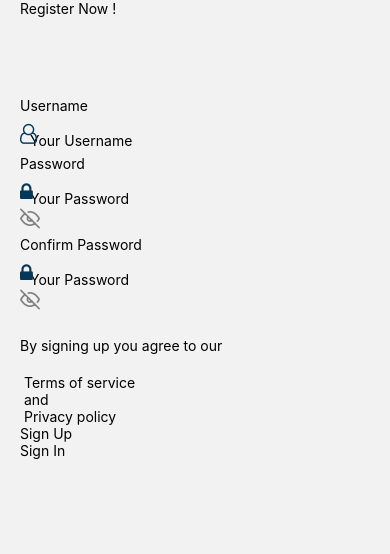
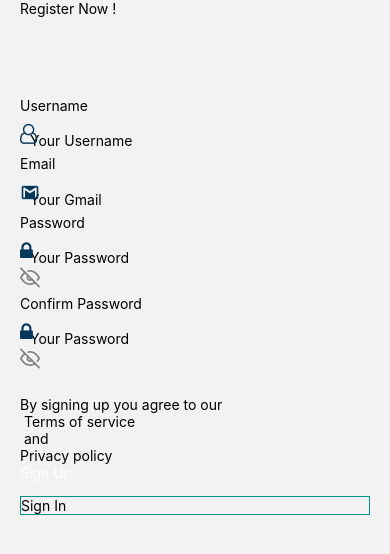
Before and after one commit to independenceee/vote-app, a React Native app: screen /SignUpScreen in a window 390 px wide. Shown: the top 554 px of the page. Built offline with nearby package versions, Linux system fonts and the light colour scheme; what tailwindcss-react-native would draw is missing.

Commit message:
fix signin screens

```diff
--- a/App.js
+++ b/App.js
@@ -3,13 +3,13 @@ import React from "react";
 import { TailwindProvider } from "tailwindcss-react-native";
 import { NavigationContainer } from "@react-navigation/native";
 
-import RootStackScreen from "./screens/RootStackScreen";
+import PublicScreen from "./screens/public";
 
 const App = function () {
     return (
         <TailwindProvider>
             <NavigationContainer>
-                <RootStackScreen />
+                <PublicScreen />
             </NavigationContainer>
         </TailwindProvider>
     );
--- a/screens/RootStackScreen.js
+++ /dev/null
@@ -1,21 +0,0 @@
-import React from "react";
-
-import { createStackNavigator } from "@react-navigation/stack";
-
-import SplashScreen from "./SplashScreen";
-import SignInScreen from "./SignInScreen";
-import SignUpScreen from "./SignUpScreen";
-
-const RootStack = createStackNavigator();
-
-const RootStackScreen = function () {
-    return (
-        <RootStack.Navigator>
-            <RootStack.Screen name="SplashScreen" component={SplashScreen} />
-            <RootStack.Screen name="SignInScreen" component={SignInScreen} />
-            <RootStack.Screen name="SignUpScreen" component={SignUpScreen} />
-        </RootStack.Navigator>
-    );
-};
-
-export default RootStackScreen;
--- /dev/null
+++ b/screens/public/PublicScreen.js
@@ -0,0 +1,20 @@
+import React from "react";
+import { createStackNavigator } from "@react-navigation/stack";
+
+import SplashScreen from "./SplashScreen";
+import SignInScreen from "./SignInScreen";
+import SignUpScreen from "./SignUpScreen";
+
+const Root = createStackNavigator();
+
+const PublicScreen = function () {
+    return (
+        <Root.Navigator>
+            <Root.Screen name="SplashScreen" component={SplashScreen} />
+            <Root.Screen name="SignInScreen" component={SignInScreen} />
+            <Root.Screen name="SignUpScreen" component={SignUpScreen} />
+        </Root.Navigator>
+    );
+};
+
+export default PublicScreen;
--- a/screens/SignUpScreen.js
+++ b/screens/public/SignUpScreen.js
@@ -2,9 +2,7 @@ import Reac, { useState, useLayoutEffect } from "react";
 import {
     View,
     Text,
-    Button,
     TouchableOpacity,
-    Dimensions,
     TextInput,
     Platform,
     ScrollView,
@@ -16,21 +14,24 @@ import { useNavigation } from "@react-navigation/native";
 import * as Animatable from "react-native-animatable";
 import FontAwesome from "react-native-vector-icons/FontAwesome";
 import Feather from "react-native-vector-icons/Feather";
+import MaterialCommunityIcons from "react-native-vector-icons/MaterialCommunityIcons";
 
 const styles = {
     container: `flex-1 bg-[#009387]`,
     header: `flex-1 justify-end `,
     headerText: `text-[#fff] font-bold text-[30px]`,
     footer: `bg-[#fff] rounded-tl-[30px] rounded-tr-[30px] flex-[${
-        Platform.OS === "ios" ? 3 : 5
-    }] `,
+        Platform.OS === "ios" ? 3 : 3
+    }]`,
     footerText: `text-[#05375a] text-[18px]`,
     action: `flex-row`,
     textInput: `flex-1 mt-[${Platform.OS == "ios" ? 0 : -12}px] text-[#05375a]`,
     button: `items-center mt-[50px]`,
     signIn: `w-[100%] h-[50px] justify-center items-center rounded-[10px]`,
-    textSign: `text-[18px] font-bold`,
-    textPrivate: `flex-row mt-[20px] flex-wrap`,
+    signUp: `w-[100%] h-[50px] justify-center items-center rounded-[10px] bg-[#01ab9d] `,
+    textSign: `text-[18px] font-bold  text-[#01ab9d]`,
+    textSignUp: `text-[18px] font-bold text-[#fff]`,
+    textPrivate: `flex-row`,
     colorTextPrivate: `text-grey`,
 };
 
@@ -153,6 +154,44 @@ const SignUpScreen = function ({}) {
                                 </Animatable.View>
                             ) : null}
                         </View>
+
+                        <Text className={styles.footerText}>Email</Text>
+                        <View
+                            className={styles.action}
+                            style={{
+                                marginTop: 10,
+                                borderBottomWidth: 1,
+                                borderBottomColor: "#f2f2f2",
+                                paddingBottom: 5,
+                            }}
+                        >
+                            <MaterialCommunityIcons
+                                name="gmail"
+                                color="#05375a"
+                                size={20}
+                            />
+                            <TextInput
+                                placeholder="Your Gmail"
+                                className={styles.textInput}
+                                style={{
+                                    paddingLeft: 10,
+                                    marginTop: Platform.OS === "ios" ? 0 : -12,
+                                }}
+                                autoCapitalize="none"
+                                onChangeText={(val) =>
+                                    handleTextInputChange(val)
+                                }
+                            />
+                            {data.checkTextInputChange ? (
+                                <Animatable.View animation="bounceIn">
+                                    <Feather
+                                        name="check-circle"
+                                        color="green"
+                                        size={20}
+                                    />
+                                </Animatable.View>
+                            ) : null}
+                        </View>
                         <Text className={styles.footerText}>Password</Text>
                         <View
                             className={styles.action}
@@ -232,7 +271,7 @@ const SignUpScreen = function ({}) {
                             <TouchableOpacity
                                 onPress={updateConfirmSecureTextEntry}
                             >
-                                {data.secureTextEntry ? (
+                                {data.confirmTextEntry ? (
                                     <Feather
                                         name="eye-off"
                                         color="grey"
@@ -254,10 +293,7 @@ const SignUpScreen = function ({}) {
                             <Text className={styles.colorTextPrivate}>
                                 By signing up you agree to our
                             </Text>
-                            <Text
-                                className={styles.textPrivate}
-                                style={{ flexWrap: "wrap", marginTop: 20 }}
-                            >
+                            <Text className={styles.colorTextPrivate}>
                                 {" "}
                                 Terms of service
                             </Text>
@@ -266,17 +302,19 @@ const SignUpScreen = function ({}) {
                                 and
                             </Text>
                             <Text className={styles.colorTextPrivate}>
-                                {" "}
                                 Privacy policy
                             </Text>
                         </View>
                         <View className={styles.button}>
                             <TouchableOpacity
-                                className={styles.signIn}
+                                className={styles.signUp}
                                 onPress={() => {}}
                             >
-                                <View className={styles.signIn}>
-                                    <Text className={styles.textSign}>
+                                <View className={styles.signUp}>
+                                    <Text
+                                        className={styles.textSignUp}
+                                        style={{ color: "#fff" }}
+                                    >
                                         Sign Up
                                     </Text>
                                 </View>
@@ -284,6 +322,11 @@ const SignUpScreen = function ({}) {
                             <TouchableOpacity
                                 onPress={() => navigation.goBack()}
                                 className={styles.signIn}
+                                style={{
+                                    borderColor: "#009387",
+                                    borderWidth: 1,
+                                    marginTop: 15,
+                                }}
                             >
                                 <Text className={styles.textSign}>Sign In</Text>
                             </TouchableOpacity>
--- a/screens/SplashScreen.js
+++ b/screens/public/SplashScreen.js
@@ -43,7 +43,7 @@ const SplashScreen = function () {
                     <Animatable.Image
                         animation="bounceIn"
                         duration={1500}
-                        source={require("../assets/images/logo.png")}
+                        source={require("../../assets/images/logo.png")}
                         className={styles.logo}
                         resizeMode="stretch"
                     />
--- /dev/null
+++ b/screens/public/index.js
@@ -0,0 +1 @@
+export { default } from "./PublicScreen";
```
Also changed, not shown: screens/private/PrivateScreen.js (added, +9 -0 lines), screens/private/index.js (added), screens/public/SignInScreen.js (renamed from screens/SignInScreen.js).
